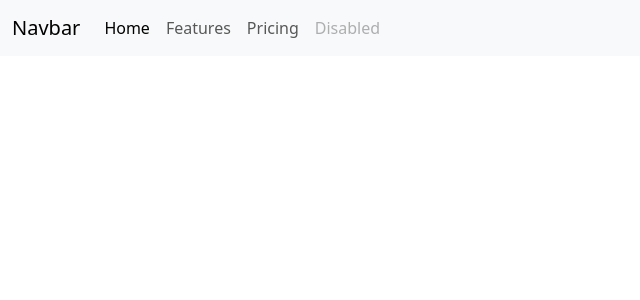
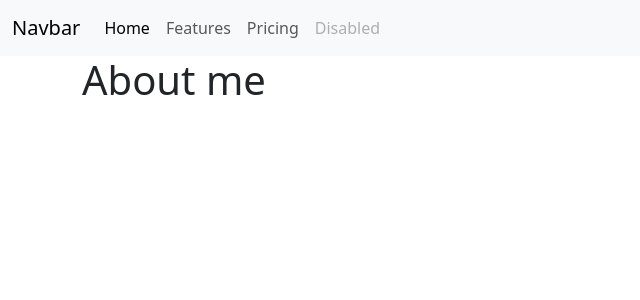
Before and after one commit to gianlucafalaschi/vite-projects-frontoffice, a Vue app: page /about in a window 1280 px wide. Shown: the top 300 px of the page, without its empty margins (0-640 px from the left). Built offline with nearby package versions, Linux system fonts and the light colour scheme.

Commit message:
vue router scaffolding

```diff
--- /dev/null
+++ b/src/pages/AppAbout.vue
@@ -0,0 +1,19 @@
+<script>
+export default {
+        name: 'AppAbout',
+        data() {
+        return {
+        }
+    }
+}
+</script>
+
+<template>
+    <div class="container">
+        <h1>About me</h1>
+    </div>
+</template>
+
+<style>
+
+</style>
--- /dev/null
+++ b/src/pages/AppHome.vue
@@ -0,0 +1,21 @@
+<script>
+export default {
+    name: 'AppHome',
+    data() {
+    return {
+
+    }
+  }
+}
+</script>
+
+<template>
+  <div class="container">
+    <h1>Welcome to our site</h1>
+  </div>
+
+</template>
+
+<style>
+
+</style>
--- a/src/router.js
+++ b/src/router.js
@@ -1,18 +1,18 @@
 import { createRouter, createWebHistory } from 'vue-router';
-// import AppHome from './pages/AppHome.vue';
-// import PostList from './pages/PostList.vue';
+import AppHome from './pages/AppHome.vue';
+import AppAbout from './pages/AppAbout.vue';
 const router = createRouter({
     history: createWebHistory(),
     routes: [
         {
-            // path: '/',
-            // name: 'home',
-            // component: AppHome
+            path: '/',
+            name: 'home',
+            component: AppHome
         },
         {
-            // path: '/blog',
-            // name: 'posts',
-            // component: PostList
+            path: '/about',
+            name: 'about',
+            component: AppAbout
         },
     ]
 });
```
